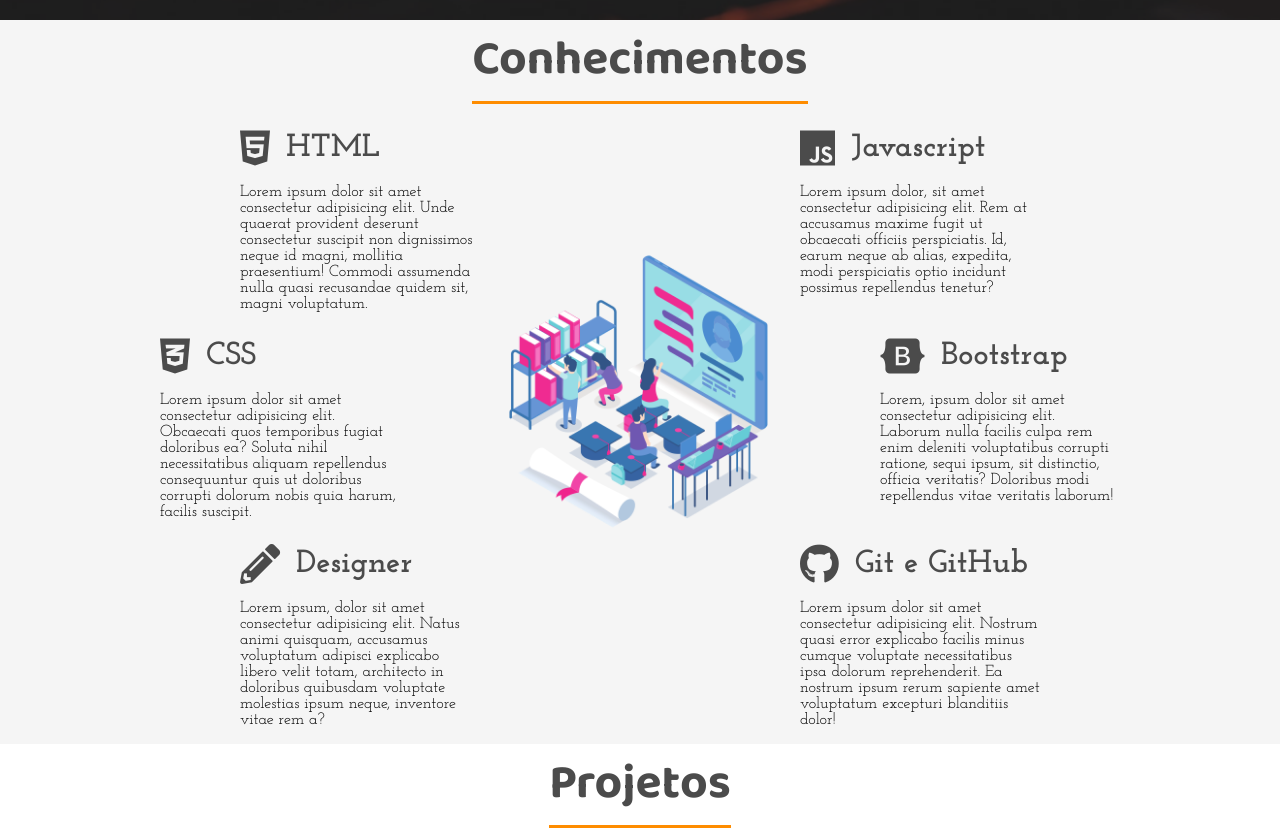
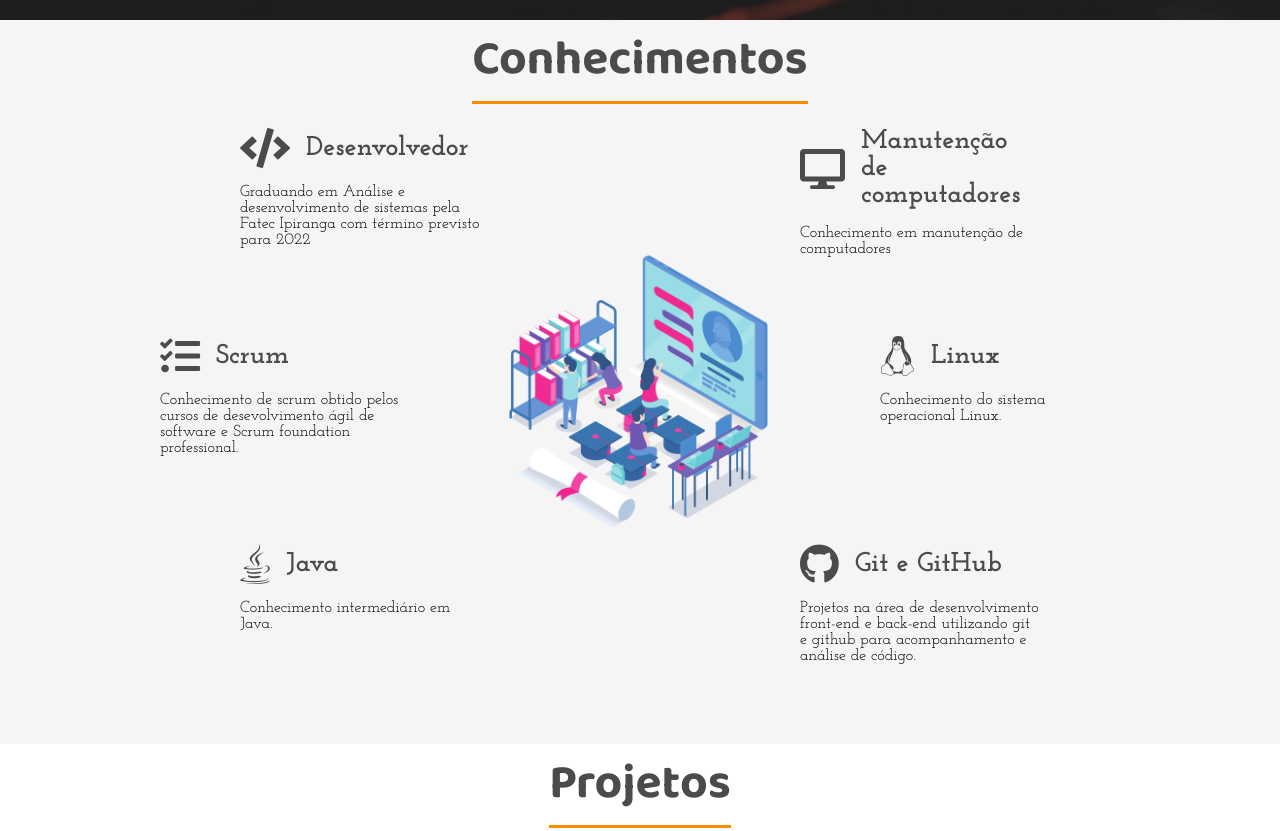
Before and after one commit to matheuskp29/portfolio, a plain HTML site: page index.html in a window 1280 px wide. Shown: the part 780-1611 px from the top of the page. Drawn offline with Linux system fonts and the light colour scheme.

Commit message:
:up: Atualizando sessao conhecimentos e sidebar

```diff
--- a/index.html
+++ b/index.html
@@ -25,7 +25,7 @@
                 <img src="imagens/bg.jpg" alt="">
             </div>
             <div class="banner">
-                <h1>Desenvolvedor Front End</h1>
+                <h1>Desenvolvedor</h1>
                 <p>Matheus Kaczan Peixoto</p>
                 <a href="https://github.com/matheuskp29"><button>Saiba mais</button></a>
             </div>
@@ -37,7 +37,6 @@
                     <li class="menu-item"><a href="#conhecimentos" class="menu-link">Conhecimentos</a></li>
                     <li class="menu-item"><a href="#projetos" class="menu-link">Projetos</a></li>
                     <li class="menu-item"><a href="#contato" class="menu-link">Contato</a></li>
-                    <li class="menu-item"><a href="#orcamento" class="menu-link">Orçamento</a></li>
                 </ul>
             </nav>
             <div class="social-media">
@@ -53,65 +52,50 @@
             <div class="conhecimentos">
                 <div class="conhecimento">
                     <div class="conhecimento-header">
-                        <i class="fab fa-html5"></i>
-                        <h3>HTML</h3>
+                        <i class="fas fa-code"></i>
+                        <h3>Desenvolvedor</h3>
                     </div>
                     <div class="conhecimento-text">
-                        <p>Lorem ipsum dolor sit amet consectetur adipisicing elit.
-                            Unde quaerat provident deserunt consectetur suscipit
-                            non dignissimos neque id magni, mollitia praesentium!
-                            Commodi assumenda nulla quasi recusandae quidem sit,
-                            magni voluptatum.</p>
+                        <p>Graduando em Análise e desenvolvimento de sistemas pela Fatec Ipiranga com término previsto para 2022</p>
                     </div>
                 </div>
                 <div class="conhecimento">
                     <div class="conhecimento-header">
-                        <i class="fab fa-css3-alt"></i>
-                        <h3>CSS</h3>
+                        <i class="fa fa-tasks"></i>
+                        <h3>Scrum</h3>
                     </div>
                     <div class="conhecimento-text">
-                        <p>Lorem ipsum dolor sit amet consectetur adipisicing elit.
-                            Obcaecati quos temporibus fugiat doloribus ea?
-                            Soluta nihil necessitatibus aliquam repellendus
-                            consequuntur quis ut doloribus corrupti dolorum nobis quia harum,
-                            facilis suscipit.</p>
+                        <p>
+                            Conhecimento de scrum obtido pelos cursos de desevolvimento ágil de software
+                            e Scrum foundation professional.
+                        </p>
                     </div>
                 </div>
                 <div class="conhecimento">
                     <div class="conhecimento-header">
-                        <i class="fas fa-pencil-alt"></i>
-                        <h3>Designer</h3>
+                        <i class="fab fa-java"></i>
+                        <h3>Java</h3>
                     </div>
                     <div class="conhecimento-text">
-                        <p>Lorem ipsum, dolor sit amet consectetur adipisicing elit.
-                            Natus animi quisquam, accusamus voluptatum adipisci
-                            explicabo libero velit totam, architecto in doloribus
-                            quibusdam voluptate molestias ipsum neque, inventore vitae
-                            rem a?</p>
+                        <p>Conhecimento intermediário em Java.</p>
                     </div>
                 </div>
                 <div class="conhecimento">
                     <div class="conhecimento-header">
-                        <i class="fab fa-js"></i>
-                        <h3>Javascript</h3>
+                        <i class="fas fa-desktop"></i>
+                        <h3>Manutenção de computadores</h3>
                     </div>
                     <div class="conhecimento-text">
-                        <p>Lorem ipsum dolor, sit amet consectetur adipisicing elit.
-                            Rem at accusamus maxime fugit ut obcaecati officiis perspiciatis.
-                            Id, earum neque ab alias, expedita, modi perspiciatis
-                            optio incidunt possimus repellendus tenetur?</p>
+                        <p>Conhecimento em manutenção de computadores</p>
                     </div>
                 </div>
                 <div class="conhecimento">
                     <div class="conhecimento-header">
-                        <i class="fab fa-bootstrap"></i>
-                        <h3>Bootstrap</h3>
+                        <i class="fab fa-linux"></i>
+                        <h3>Linux</h3>
                     </div>
                     <div class="conhecimento-text">
-                        <p>Lorem, ipsum dolor sit amet consectetur adipisicing elit.
-                            Laborum nulla facilis culpa rem enim deleniti voluptatibus
-                            corrupti ratione, sequi ipsum, sit distinctio, officia veritatis?
-                            Doloribus modi repellendus vitae veritatis laborum!</p>
+                        <p>Conhecimento do sistema operacional Linux.</p>
                     </div>
                 </div>
                 <div class="conhecimento">
@@ -120,10 +104,7 @@
                         <h3>Git e GitHub</h3>
                     </div>
                     <div class="conhecimento-text">
-                        <p>Lorem ipsum dolor sit amet consectetur adipisicing elit.
-                            Nostrum quasi error explicabo facilis minus cumque voluptate
-                            necessitatibus ipsa dolorum reprehenderit. Ea nostrum ipsum
-                            rerum sapiente amet voluptatum excepturi blanditiis dolor!</p>
+                        <p>Projetos na área de desenvolvimento front-end e back-end utilizando git e github para acompanhamento e análise de código.</p>
                     </div>
                 </div>
                 <div class="conhecimentos-img-wrapper">
@@ -143,7 +124,7 @@
                     <div class="card-info">
                         <h2>Projetos GitHub</h2>
                         <h3>HTML, CSS, Javascript, Typescript e Java</h3>
-                        <p>Diversos projetos criados com  html, css , javascript e typescript.</p>
+                        <p>Diversos projetos criados com  html, css , javascript etc.</p>
                         <a href="https://github.com/matheuskp29" target="blank"><button class="btn">Saiba Mais</button></a>
                     </div>
                 </div>
--- a/style.css
+++ b/style.css
@@ -308,12 +308,13 @@ header{
 
 .conhecimento-header h3{
     font-family: var(--font-secundary);
-    font-size: 2rem;
+    font-size: 1.7rem;
     padding-left: 1rem;
 }
 
 .conhecimento-text{
     font-family: var(--font-secundary);
+    font-size: 1rem;
     margin-top: 1rem;
 }
 
```
